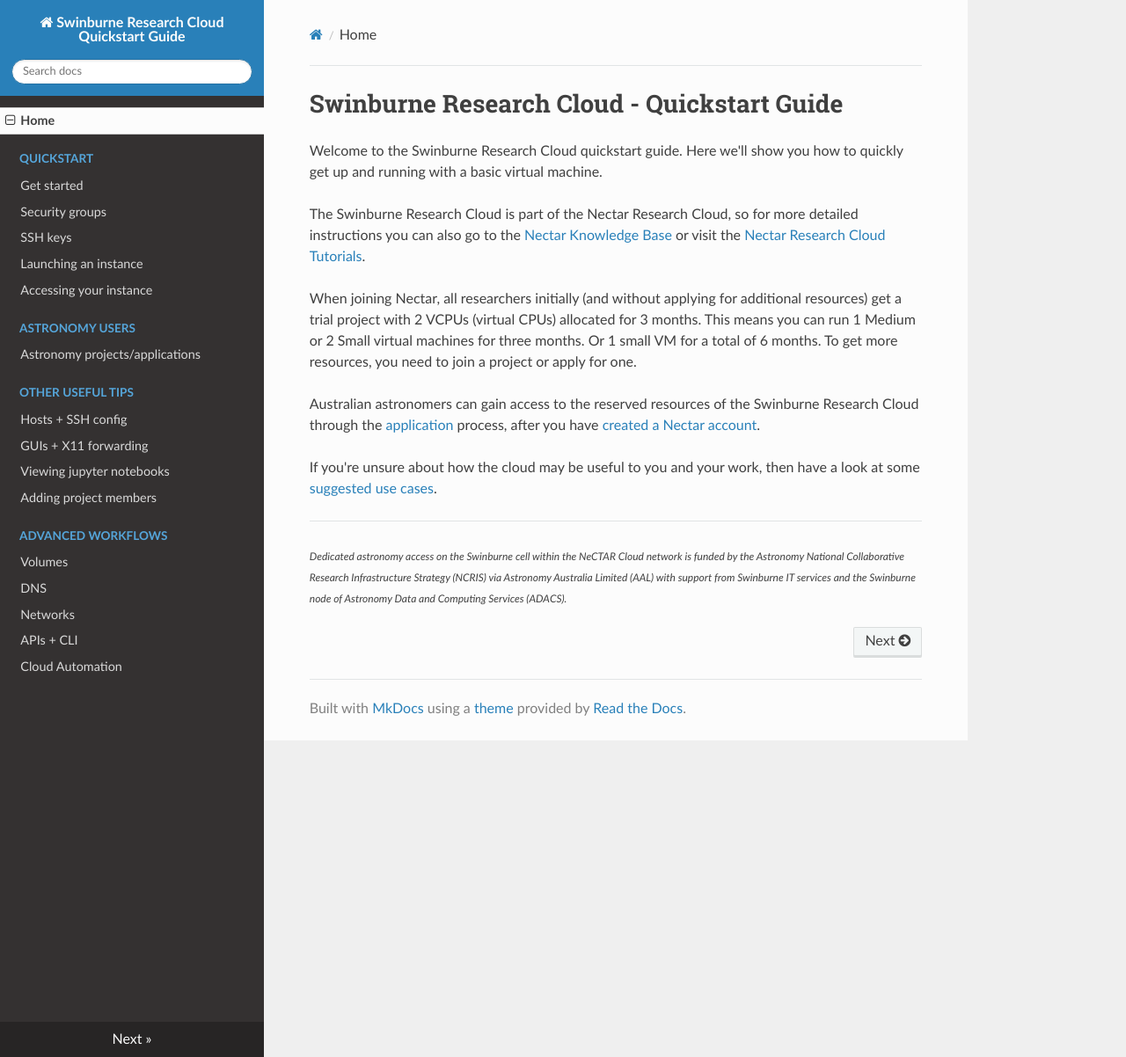
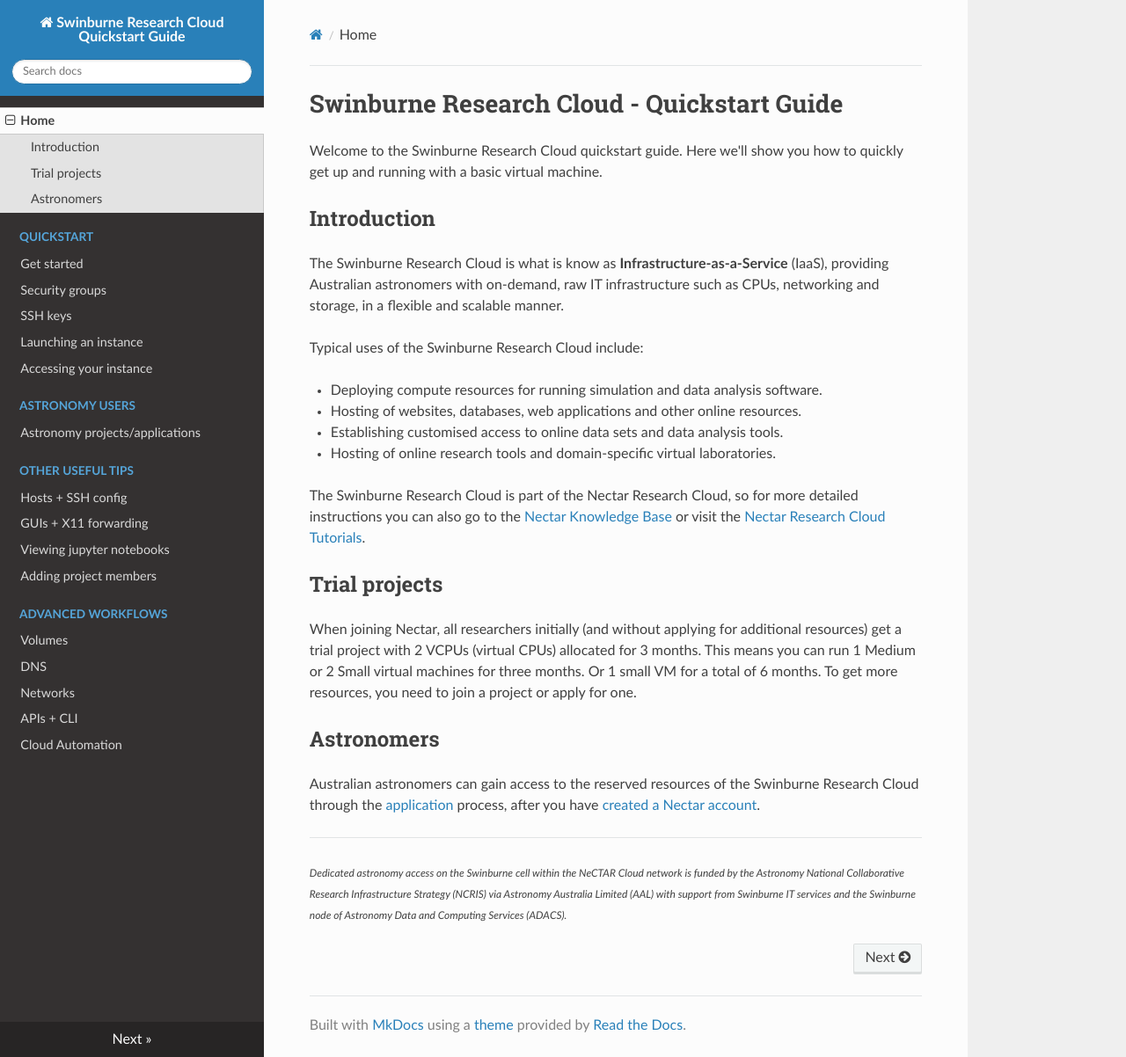
Before and after one commit to ADACS-Australia/swinburne-rc-docs, an MkDocs documentation site: the page built from docs/index.md, in a window 1280 px wide and 1202 px high. Shown: the whole window at 88% size. Built offline with MkDocs 1.6.1, drawn with Linux system fonts in a browser that asks for light colours; nearby versions of some CDN libraries.

Commit message:
replace broken use cases link with short paragraph on uses

```diff
--- a/docs/index.md
+++ b/docs/index.md
@@ -1,18 +1,28 @@
 # Swinburne Research Cloud - Quickstart Guide
 
 Welcome to the Swinburne Research Cloud quickstart guide. Here we'll show you how to quickly get up and running with a basic virtual machine.
+
+## Introduction
+The Swinburne Research Cloud is what is know as **Infrastructure-as-a-Service** (IaaS), providing Australian astronomers with on-demand, raw IT infrastructure such as CPUs, networking and storage, in a flexible and scalable manner.
+
+Typical uses of the Swinburne Research Cloud include:
+
+- Deploying compute resources for running simulation and data analysis software.
+- Hosting of websites, databases, web applications and other online resources.
+- Establishing customised access to online data sets and data analysis tools.
+- Hosting of online research tools and domain-specific virtual laboratories.
 
 The Swinburne Research Cloud is part of the Nectar Research Cloud, so for more detailed instructions you can also go to the [Nectar Knowledge Base](https://support.ehelp.edu.au/support/solutions){target="_blank"}
 or visit the
 [Nectar Research Cloud Tutorials](https://tutorials.rc.nectar.org.au/){target="_blank"}.
 
+## Trial projects
 When joining Nectar, all researchers initially (and without applying for additional resources) get a trial project with 2 VCPUs (virtual CPUs) allocated for 3 months.
 This means you can run 1 Medium or 2 Small virtual machines for three months. Or 1 small VM for a total of 6 months.
 To get more resources, you need to join a project or apply for one.
 
+## Astronomers
 Australian astronomers can gain access to the reserved resources of the Swinburne Research Cloud through the [application](astronomy.md#applications) process, after you have [created a Nectar account](getting-started.md#log-in-create-account).
-
-If you're unsure about how the cloud may be useful to you and your work, then have a look at some [suggested use cases](http://training.nectar.org.au/package03/sections/all.html){target="_blank"}.
 
 ---
 
```
